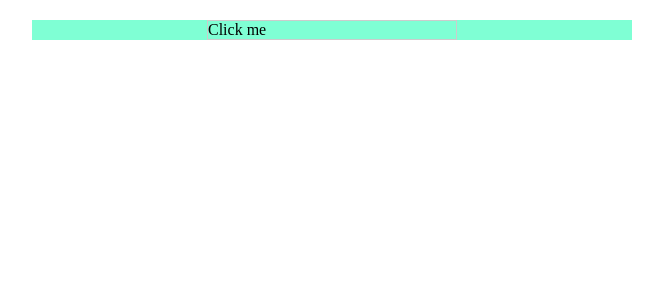
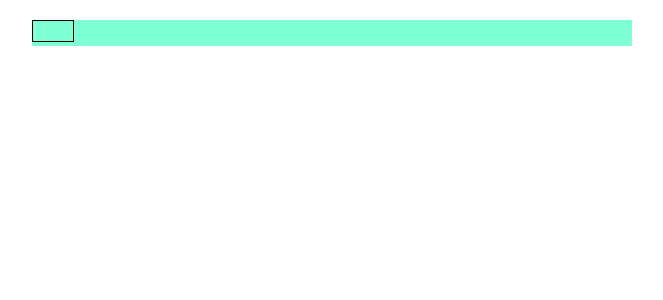
Before and after one commit to KombinatorVit/TempReactLearn, a React (Create React App) app: page / in a window 1280 px wide. Shown: the top 300 px of the page, without its empty margins (308-971 px from the left). Built offline with nearby package versions, Linux system fonts and the light colour scheme.

Commit message:
15 - React кабзда как подробно: Select component Жесткое видео))

```diff
--- /dev/null
+++ b/src/components/Select/Select.module.css
@@ -0,0 +1,17 @@
+.select .main {
+    border: 1px black solid;
+    display: inline-block;
+    min-height: 20px;
+    min-width: 40px;
+}
+
+.items {
+    position: absolute;
+    border: 1px black solid;
+    padding: 5px;
+}
+
+.item.selected {
+background-color: blue;
+    color: white;
+}
--- a/src/components/Select/Select.tsx
+++ b/src/components/Select/Select.tsx
@@ -1,5 +1,5 @@
-import React, {useState} from 'react';
-import './select.css'
+import React, {useState, KeyboardEvent, useEffect} from 'react';
+import styles from './Select.module.css';
 
 export type ItemType = {
     title: string
@@ -7,34 +7,79 @@
 }
 
 type SelectPropsType = {
-    value: any
-    onChange: (value:any) => void
+    value?: any
+    onChange: (value: any) => void
     items: ItemType[]
 
 }
 
 export function Select(props: SelectPropsType) {
-    const [showSelect, setShowSelect] = useState(false)
-    const onClick = () => {
-        setShowSelect(!showSelect)
-    }
-    const mapItem = props.items.map(i => <div className={'select__item'}>{i.title}</div>)
-    return (
-        <div className={'select'}>
-            <div className={'select__header'} onClick={onClick}>{props.value}</div>
-            {showSelect &&          <SelectItem mapItem={mapItem} />
+    const [active, setActive] = useState(false);
+    const [hoveredElementValue, setHoveredElementValue] = useState(props.value);
+    const selectedItem = props.items.find(i => i.value === props.value);
+    const hoveredItem = props.items.find(i => i.value === hoveredElementValue);
+
+
+    useEffect(() => {
+        setHoveredElementValue(props.value);
+    }, [props.value]);
+    const toggleItems = () => setActive(!active);
+    const onItemClick = (value: any) => {
+        props.onChange(value);
+        toggleItems();
+    };
+
+    const onKeyUp = (e: KeyboardEvent<HTMLDivElement>) => {
+        if (e.key === 'ArrowDown' || e.key === 'ArrowUp') {
+
+
+            for (let i = 0; i < props.items.length; i++) {
+                if (props.items[i].value === hoveredElementValue) {
+
+                    const pretendentElement = e.key === 'ArrowDown'
+                        ? props.items[i + 1]
+                        : props.items[i - 1];
+                    if (pretendentElement) {
+                        props.onChange(pretendentElement.value);
+                        return;
+                    }
+
+                }
+            }
+            if (!selectedItem) {
+                props.onChange(props.items[0].value);
             }
 
-        </div>
+        }
+        if (e.key === 'Enter' || e.key === 'Escape') {
+            setActive(false);
+        }
+    };
+
+    return (
+        <>
+
+            <div className={styles.select}
+                 onKeyUp={onKeyUp} tabIndex={0}
+            >
+
+                <span className={styles.main} onClick={toggleItems}>{selectedItem && selectedItem.title}</span>
+
+                {active &&
+                    <div className={styles.items}>
+                        {props.items.map(i => <div
+                            onMouseEnter={() => {
+                                setHoveredElementValue(i.value);
+                            }}
+                            className={styles.item + ' ' + (hoveredItem === i ? styles.selected : '')}
+                            key={i.value}
+                            onClick={() => {
+                                onItemClick(i.value);
+                            }}>
+                            {i.title}
+                        </div>)}
+                    </div>}
+            </div>
+        </>
     );
-
 }
-
-
-export  function SelectItem(props: any ) : any{
-    return (
-<div>
-        {props.mapItem}
-</div>
-    )
-}
--- a/src/components/Select/select.css
+++ /dev/null
@@ -1,48 +0,0 @@
-.select {
-    margin: 0 auto;
-    position: relative;
-    width: 250px;
-}
-.select.is-active .select__body {
-    display: block;}
-
-.select__header {
-    border: 1px solid #ccc;
-    cursor: pointer;
-    display: flex;
-}
-.select__current {
-    font-size: 18px;
-    line-height: 24px;
-    padding: 8px;
-}
-.select__icon {
-    align-items: center;
-    display: flex;
-    flex-shrink: 0;
-    justify-content: center;
-    height: 40px;
-    margin-left: auto;
-    text-align: center;
-    width: 40px;
-}
-
-.select__body {
-    border: 1px solid #cccccc;
-    border-top: 0;
-    display: none;
-    left: 0;
-    position: absolute;
-    right: 0;
-    top: 100%;
-}
-.select__item {
-    cursor: pointer;
-    font-size: 16px;
-    line-height: 24px;
-    padding: 8px;
-}
-
-.select__item:hover {
-    background-color: #f2f2f2;
-}
```
Also changed, not shown: 1 other file (tests, documents, lock files or other folders).
